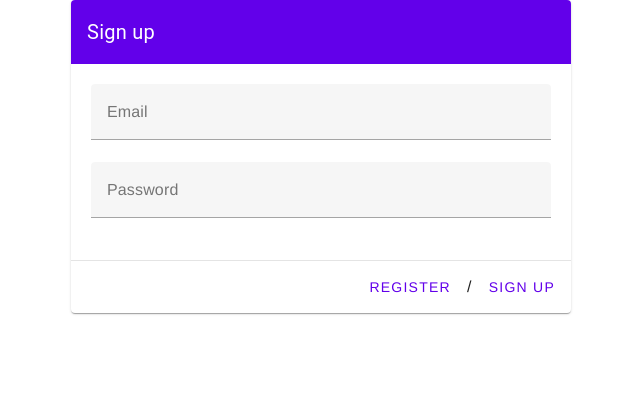
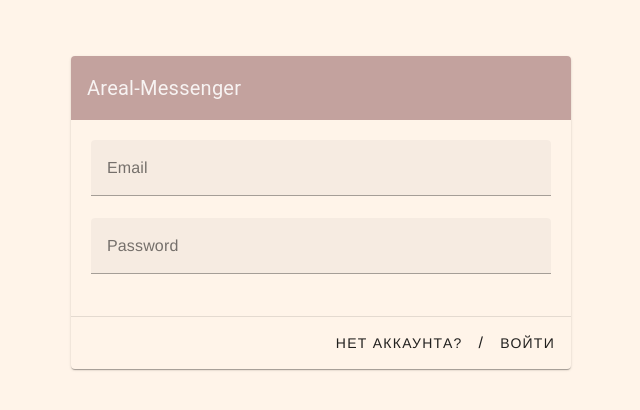
Before and after one commit to Redazey/Messenger, a Vue app in the folder frontend/: page /login in a window 1280 px wide. Shown: the top 410 px of the page, without its empty margins (319-959 px from the left). Built offline with nearby package versions, Linux system fonts and the light colour scheme; no server answers.

Commit message:
add register func (finally) + add styles

```diff
--- a/frontend/src/components/ContextMenu.vue
+++ b/frontend/src/components/ContextMenu.vue
@@ -86,7 +86,7 @@ const props = defineProps({
   },
 });
 
-const emit = defineEmits(['close']);
+const emit = defineEmits(['close', 'edit']);
 const dialog = ref(false);
 const messageStore = useAppStore();
 const chats = computed(() => messageStore.getChats);
@@ -132,6 +132,7 @@ const selectChat = (chat: Chats) => {
 
 const editMsg = () => {
   messageStore.message = messageStore.getMessages.find((element) => element.message_id === props.messageId);
+  emit('edit', messageStore.message?.message_text);
   emit('close');
 };
 
--- a/frontend/src/components/HeaderNav.vue
+++ b/frontend/src/components/HeaderNav.vue
@@ -1,9 +1,9 @@
 <template>
-  <v-toolbar color="cyan-lighten-1" height="10%">
+  <v-toolbar height="10%">
     <v-btn icon="mdi-menu" variant="text" @click="drawer = !drawer" />
 
     <v-label
-      class="ma-5"
+      class="ma-5 mx-auto"
       text="Chat-1"
       style="color: white; font-size: larger; font-weight: bolder"
     />
--- a/frontend/src/components/LoginForm.vue
+++ b/frontend/src/components/LoginForm.vue
@@ -1,19 +1,17 @@
 <template>
   <v-card class="mx-auto" style="max-width: 500px">
-    <v-toolbar color="deep-purple-accent-4" cards dark flat>
-      <v-card-title class="text-h6 font-weight-regular"> Sign up </v-card-title>
+    <v-toolbar cards dark flat>
+      <v-card-title class="text-h6 font-weight-regular"> Areal-Messenger </v-card-title>
       <v-spacer></v-spacer>
     </v-toolbar>
     <v-form ref="form" v-model="isValid" class="pa-5 pt-5">
       <v-text-field
         v-model="email"
-        color="deep-purple"
         label="Email"
         variant="filled"
       ></v-text-field>
       <v-text-field
         v-model="password"
-        color="deep-purple"
         label="Password"
         type="password"
         variant="filled"
@@ -24,49 +22,40 @@
       <v-spacer></v-spacer>
       <v-btn
         :loading="isLoading"
-        color="deep-purple-accent-4"
         link
         to="register"
       >
-        Register
+        Нет аккаунта?
       </v-btn>
       /
-      <v-btn :loading="isLoading" color="deep-purple-accent-4" @click="signIn"> Sign up </v-btn>
+      <v-btn :loading="isLoading" @click="signIn"> Войти </v-btn>
     </v-card-actions>
   </v-card>
 </template>
 
-<script lang="ts">
+<script lang="ts" setup>
 import { useAppStore } from '@/stores/app';
 
-export default {
-  data: () => ({
-    isLoading: false,
-    email: '',
-    password: '',
-    isValid: false,
-  }),
-  setup() {
 const auth = useAppStore();
-    return { auth };
-  },
-  methods: {
-    async signIn() {
-      if (!this.email || !this.password) {
+const isLoading = ref(false);
+const email = ref('');
+const password = ref('');
+const isValid = ref(false);
+
+const signIn = async () => {
+  if (!email.value || !password.value) {
     alert('Username and password are required.');
     return;
   }
 
-      this.isLoading = true;
+  isLoading.value = true;
 
   try {
-        await this.auth.AUTH_USER({ email: this.email, password: this.password });
+    await auth.AUTH_USER({ email: email.value, password: password.value });
   } catch (error) {
     console.error('Registration failed:', error);
   } finally {
-        this.isLoading = false;
+    isLoading.value = false;
   }
-    },
-  },
 };
 </script>
--- a/frontend/src/components/RegisterForm.vue
+++ b/frontend/src/components/RegisterForm.vue
@@ -1,29 +1,32 @@
 <template>
   <v-card class="mx-auto" style="max-width: 500px" >
-    <v-toolbar color="deep-purple-accent-4" cards dark flat>
-      <v-card-title class="text-h6 font-weight-regular"> Sign up </v-card-title>
+    <v-toolbar cards dark flat>
+      <v-card-title class="text-h6 font-weight-regular"> Areal-Messenger </v-card-title>
       <v-spacer></v-spacer>
     </v-toolbar>
     <v-form ref="form" v-model="isValid" class="pa-5 pt-5">
       <v-text-field
-        color="deep-purple"
+        v-model="username"
         label="Username"
         variant="filled"
       ></v-text-field>
       <v-text-field
+        v-model="email"
+        label="Email"
+        variant="filled"
+      ></v-text-field>
+      <v-text-field
         v-model="password"
-        :rules="[rules.password, rules.length(16)]"
-        color="deep-purple"
-        counter="16"
+        :rules="[rules.password, rules.length(8)]"
+        counter="8"
         label="Password"
         type="password"
         variant="filled"
       ></v-text-field>
       <v-text-field
-        v-model="confirm"
-        :rules="[rules.password, rules.length(16)]"
-        color="deep-purple"
-        counter="16"
+        v-model="pass_confirm"
+        :rules="[rules.password, rules.length(8)]"
+        counter="8"
         label="Confirm password"
         type="password"
         variant="filled"
@@ -31,13 +34,11 @@
       <v-checkbox
         v-model="agreement"
         :rules="[rules.required]"
-        color="deep-purple"
       >
         <template v-slot:label>
-          I agree to the&nbsp;
-          <a href="#" @click.stop.prevent="dialog = true">Terms of Service</a>
-          &nbsp;and&nbsp;
-          <a href="#" @click.stop.prevent="dialog = true">Privacy Policy</a>*
+          Я согласен с&nbsp;
+          <a href="#" @click.stop.prevent="dialog = true">условиями использования</a>
+          &nbsp;
         </template>
       </v-checkbox>
     </v-form>
@@ -45,23 +46,22 @@
     <v-card-actions>
       <v-btn
         :loading="isLoading"
-        color="deep-purple-accent-4"
         link to="login"
       >
-        Sign up
+        Уже есть аккаунт?
       </v-btn>
       /
       <v-btn
         :disabled="!isValid"
         :loading="isLoading"
-        color="deep-purple-accent-4"
+        @click="registerIn"
       >
-        Register
+        Зарегистрироваться
       </v-btn>
     </v-card-actions>
     <v-dialog v-model="dialog" max-width="400" persistent>
       <v-card>
-        <v-card-title class="text-h5 bg-grey-lighten-3"> Legal </v-card-title>
+        <v-card-title class="text-h5"> Условия пользования </v-card-title>
         <v-card-text>
           Lorem ipsum dolor sit amet, consectetur adipiscing elit, sed do
           eiusmod tempor incididunt ut labore et dolore magna aliqua. Ut enim ad
@@ -74,15 +74,14 @@
         <v-divider></v-divider>
         <v-card-actions>
           <v-btn variant="text" @click="(agreement = false), (dialog = false)">
-            No
+            Нет
           </v-btn>
           <v-spacer></v-spacer>
           <v-btn
-            color="deep-purple"
             variant="tonal"
             @click="(agreement = true), (dialog = false)"
           >
-            Yes
+            Согласен
           </v-btn>
         </v-card-actions>
       </v-card>
@@ -90,29 +89,49 @@
   </v-card>
 </template>
 
-<script lang="ts">
+<script lang="ts" setup>
+import { useAppStore } from '@/stores/app';
+import { ref } from 'vue';
+
 type ValidationResult = true | string;
 
-  export default {
-    data: () => ({
-      agreement: false,
-      isValid: false,
-      dialog: false,
-      isLoading: false,
-      confirm: undefined,
-      password: undefined,
-      phone: undefined,
-      rules: {
+const auth = useAppStore();
+const agreement = ref(false);
+const isValid = ref(false);
+const dialog = ref(false);
+const isLoading = ref(false);
+const username = ref('');
+const email = ref('');
+const pass_confirm = ref('');
+const password = ref('');
+
+const rules = {
   length: (len: number) => (value: string | null | undefined): ValidationResult =>
-          (value || '').length >= len || `Invalid character length, required ${len}`,
+    (value || '').length >= len || `Значение должно быть длиннее ${len} символов`,
 
   password: (value: string | null | undefined): ValidationResult =>
     /^(?=.*[a-z])(?=.*[A-Z])(?=.*\d)(?=.*(_|[^\w])).+$/.test(value || '') ||
-          'Password must contain an upper case letter, a numeric character, and a special character',
+    'Пароль должен содержать буквы в нижнем и верхнем регистре, а так же цифры и спец. символы',
 
   required: (value: string | null | undefined): ValidationResult =>
-          !!value || 'This field is required',
+    !!value || 'Это поле обязательно',
+};
+
+const registerIn = async () => {
+  if (pass_confirm.value != password.value) {
+    alert('Пароли должны совпадать');
+    return;
   }
-    }),
-  };
+
+  isLoading.value = true;
+
+  try {
+    await auth.REG_USER({ username: username.value, email: email.value, password: password.value });
+  } catch (error) {
+    console.error('Registration failed:', error);
+  } finally {
+    isLoading.value = false;
+  }
+}
+
 </script>
--- a/frontend/src/pages/Login.vue
+++ b/frontend/src/pages/Login.vue
@@ -1,5 +1,9 @@
 <template>
-  <LoginForm />
+  <v-container
+    class="spacing-playground my-10"
+  >
+    <LoginForm />
+  </v-container>
 </template>
 
 <script lang="ts" setup></script>
--- a/frontend/src/pages/Register.vue
+++ b/frontend/src/pages/Register.vue
@@ -1,5 +1,9 @@
 <template>
-  <RegisterForm />
+  <v-container
+    class="spacing-playground my-10"
+  >
+    <RegisterForm />
+  </v-container>
 </template>
 
 <script lang="ts" setup></script>
--- a/frontend/src/plugins/vuetify.ts
+++ b/frontend/src/plugins/vuetify.ts
@@ -11,9 +11,49 @@ import 'vuetify/styles';
 // Composables
 import { createVuetify } from 'vuetify';
 
-// https://vuetifyjs.com/en/introduction/why-vuetify/#feature-guides
+const myCustomLightTheme = {
+  dark: false,
+  colors: {
+    background: '#fff4e9',
+    surface: '#fff4e9',
+    'surface-bright': '#fff4e9',
+    'surface-light': '#c3a29e',
+    'surface-variant': '#b185a7',
+    'on-surface-variant': '#e8dbc5',
+    primary: '#b185a7',
+    'primary-darken-1': '#8d6b94',
+    secondary: '#b185a7',
+    'secondary-darken-1': '#8d6b94',
+    error: '#B00020',
+    info: '#2196F3',
+    success: '#4CAF50',
+    warning: '#FB8C00',
+  },
+  variables: {
+    'border-color': '#000000',
+    'border-opacity': 0.12,
+    'high-emphasis-opacity': 0.87,
+    'medium-emphasis-opacity': 0.60,
+    'disabled-opacity': 0.38,
+    'idle-opacity': 0.04,
+    'hover-opacity': 0.04,
+    'focus-opacity': 0.12,
+    'selected-opacity': 0.08,
+    'activated-opacity': 0.12,
+    'pressed-opacity': 0.12,
+    'dragged-opacity': 0.08,
+    'theme-kbd': '#212529',
+    'theme-on-kbd': '#FFFFFF',
+    'theme-code': '#F5F5F5',
+    'theme-on-code': '#000000',
+  }
+}
+
 export default createVuetify({
   theme: {
-    defaultTheme: 'light',
+    defaultTheme: 'myCustomLightTheme',
+    themes: {
+      myCustomLightTheme,
+    },
   },
-});
+})
```
Also changed, not shown: frontend/src/components/MessageList.vue (+44 -5 lines), frontend/src/stores/app.ts (+11 -1 lines), 1 other file (tests, documents, lock files or other folders). Lines whose indentation alone changed are shown as unchanged.
